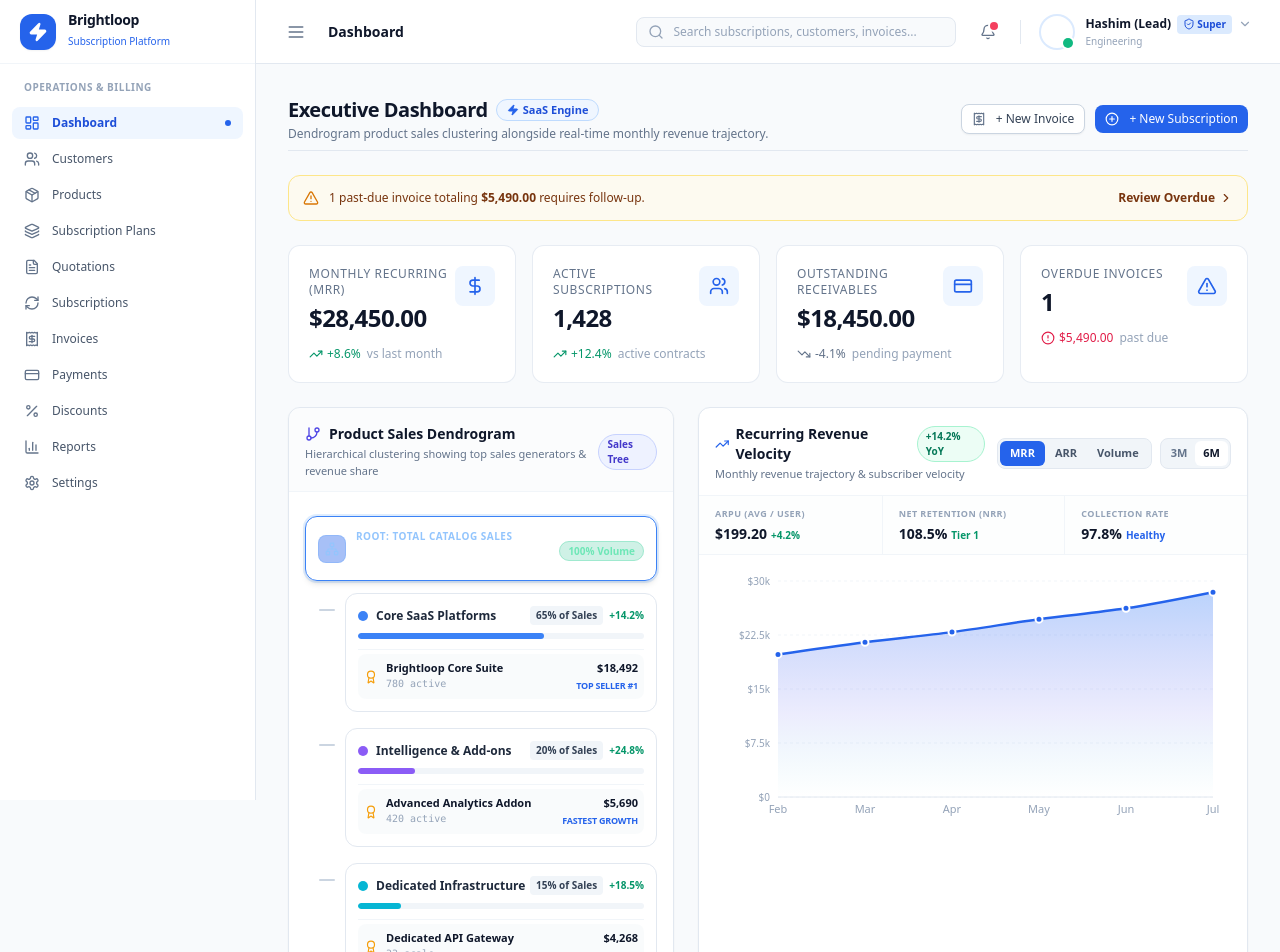
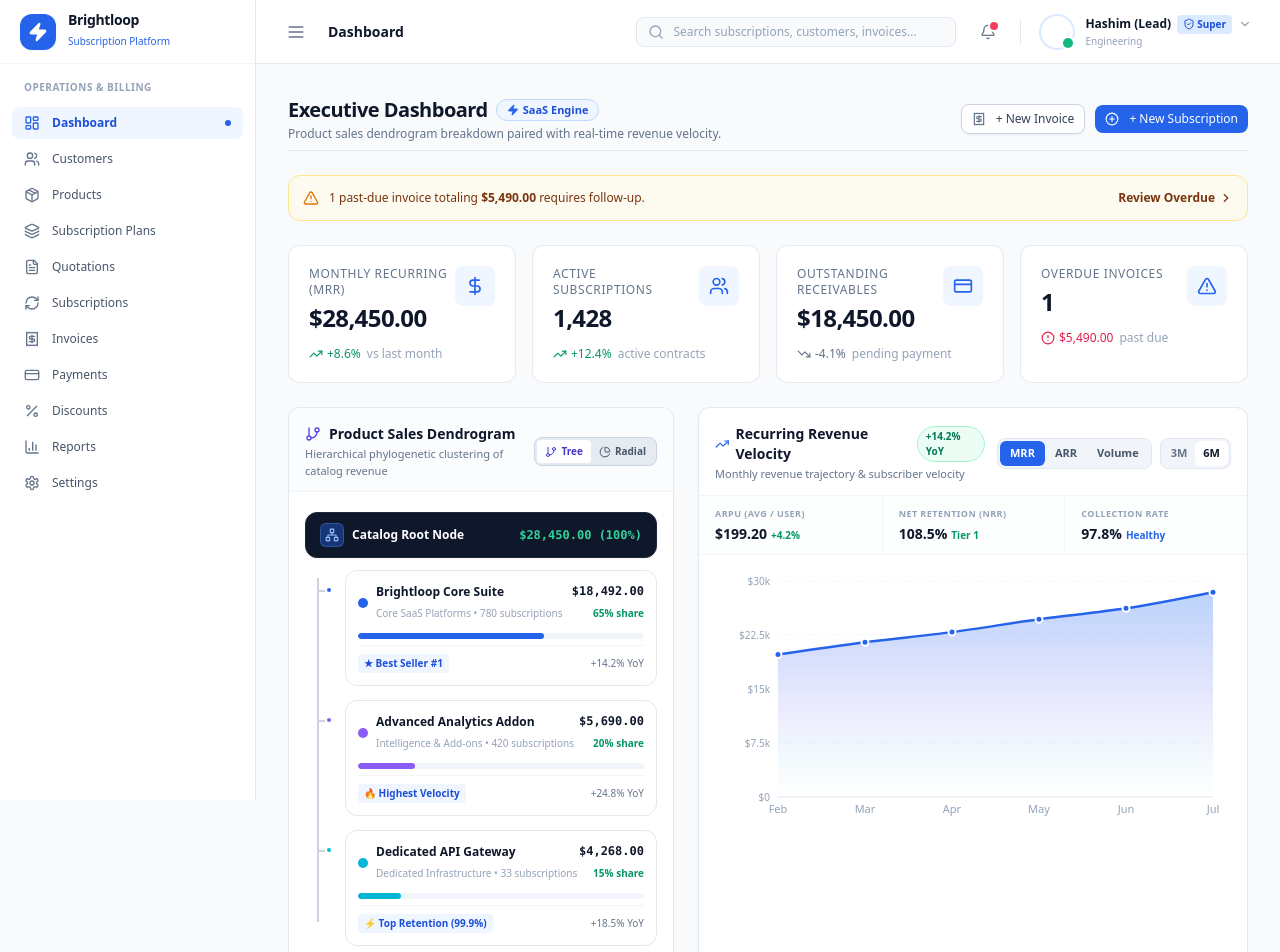
Before and after one commit to 501-hashim/Subscription_Management_System, a React (Vite) app: page / in a window 1280 px wide. Shown: the top 952 px of the page. Built offline with nearby package versions, Linux system fonts and the light colour scheme.

Commit message:
feat(dashboard): transform Dendrogram into dual representations (Phylogenetic Tree & Radial Concentric Clusters)

```diff
--- a/src/pages/Dashboard/DashboardPage.jsx
+++ b/src/pages/Dashboard/DashboardPage.jsx
@@ -7,20 +7,19 @@ import {
   ChevronRight,
   PlusCircle,
   Receipt,
-  ArrowUpRight,
   TrendingUp,
   Target,
   Sparkles,
   Zap,
   Calendar,
-  CheckCircle2,
   GitBranch,
   Network,
   Package,
-  Layers,
   Flame,
   Award,
-  SlidersHorizontal
+  PieChart as PieIcon,
+  CircleDot,
+  CheckCircle2
 } from 'lucide-react';
 import { StatsCard } from '../../components/common/StatsCard';
 import { Card, CardHeader, CardTitle, CardDescription, CardContent } from '../../components/common/Card';
@@ -49,10 +48,11 @@ export function DashboardPage({
   const [activeMetric, setActiveMetric] = useState('mrr'); // 'mrr' | 'arr' | 'newSubscriptions'
   const [timeRange, setTimeRange] = useState('6M'); // '3M' | '6M'
 
-  // Dendrogram Active Hover/Selection State
-  const [selectedCluster, setSelectedCluster] = useState('all'); // 'all' | 'core' | 'addons' | 'infra'
+  // Dendrogram Representation Mode: 'bracket' (Phylogenetic Tree) | 'radial' (Concentric Cluster Rings)
+  const [dendroMode, setDendroMode] = useState('bracket');
+  const [hoveredNode, setHoveredNode] = useState(null);
 
-  // Comprehensive 6-month historical & forecast dataset for dynamic switching
+  // 6-month historical & forecast dataset
   const chartDatasets = {
     '6M': [
       { month: 'Feb', mrr: 19800, arr: 237600, newSubscriptions: 51, growth: '+7.6%' },
@@ -70,80 +70,69 @@ export function DashboardPage({
   };
 
   const currentChartData = chartDatasets[timeRange];
-
   const overdueInvoices = invoices.filter((inv) => inv.status.toLowerCase() === 'overdue');
   const recentSubscriptions = subscriptions.slice(0, 3);
 
-  // Target Goal Calculation
   const currentMrr = 28450;
   const targetMrr = 35000;
   const progressPercent = Math.min(100, Math.round((currentMrr / targetMrr) * 100));
 
-  // Product Hierarchical Dendrogram Clusters & Sales Performance
-  const dendrogramClusters = [
+  // Product Dendrogram Data Structure
+  const productsDendro = [
     {
-      id: 'core',
-      category: 'Core SaaS Platforms',
-      share: '65%',
-      salesAmount: 18492,
-      growth: '+14.2%',
-      color: '#3b82f6', // blue
-      products: [
-        {
+      id: 'prod-core',
       name: 'Brightloop Core Suite',
       code: 'BL-CORE',
-          tier: 'Enterprise Flagship',
-          sales: '$18,492',
-          units: '780 active',
-          badge: 'Top Seller #1',
-          status: 'excellent',
-          sparkColor: 'bg-emerald-500',
-        },
-      ],
+      category: 'Core SaaS Platforms',
+      shareNum: 65,
+      share: '65%',
+      sales: 18492,
+      units: '780 subscriptions',
+      badge: '★ Best Seller #1',
+      growth: '+14.2% YoY',
+      color: '#2563eb', // blue
+      ringColor: 'stroke-blue-600',
+      fillColor: 'bg-blue-600',
+      textColor: 'text-blue-600',
+      desc: 'All-in-one recurring revenue billing & contract engine',
     },
     {
-      id: 'addons',
-      category: 'Intelligence & Add-ons',
-      share: '20%',
-      salesAmount: 5690,
-      growth: '+24.8%',
-      color: '#8b5cf6', // purple
-      products: [
-        {
+      id: 'prod-anly',
       name: 'Advanced Analytics Addon',
       code: 'BL-ANLY',
-          tier: 'Growth Accelerator',
-          sales: '$5,690',
-          units: '420 active',
-          badge: 'Fastest Growth',
-          status: 'high-velocity',
-          sparkColor: 'bg-purple-500',
-        },
-      ],
+      category: 'Intelligence & Add-ons',
+      shareNum: 20,
+      share: '20%',
+      sales: 5690,
+      units: '420 subscriptions',
+      badge: '🔥 Highest Velocity',
+      growth: '+24.8% YoY',
+      color: '#8b5cf6', // purple
+      ringColor: 'stroke-purple-600',
+      fillColor: 'bg-purple-600',
+      textColor: 'text-purple-600',
+      desc: 'Predictive churn and customer LTV forecasting',
     },
     {
-      id: 'infra',
-      category: 'Dedicated Infrastructure',
-      share: '15%',
-      salesAmount: 4268,
-      growth: '+18.5%',
-      color: '#06b6d4', // cyan
-      products: [
-        {
+      id: 'prod-gate',
       name: 'Dedicated API Gateway',
       code: 'BL-GATE',
-          tier: 'DevOps & Webhooks',
-          sales: '$4,268',
-          units: '33 scale',
-          badge: 'Top Retention',
-          status: 'stable',
-          sparkColor: 'bg-cyan-500',
-        },
-      ],
+      category: 'Dedicated Infrastructure',
+      shareNum: 15,
+      share: '15%',
+      sales: 4268,
+      units: '33 subscriptions',
+      badge: '⚡ Top Retention (99.9%)',
+      growth: '+18.5% YoY',
+      color: '#06b6d4', // cyan
+      ringColor: 'stroke-cyan-500',
+      fillColor: 'bg-cyan-500',
+      textColor: 'text-cyan-600',
+      desc: 'High-throughput webhook delivery & dedicated VPC',
     },
   ];
 
-  // Custom Glassmorphic Tooltip
+  // Tooltip for Revenue Graph
   const CustomTooltip = ({ active, payload, label }) => {
     if (active && payload && payload.length) {
       const data = payload[0].payload;
@@ -197,7 +186,7 @@ export function DashboardPage({
             </span>
           </div>
           <p className="text-xs text-slate-500 mt-0.5">
-            Dendrogram product sales clustering alongside real-time monthly revenue trajectory.
+            Product sales dendrogram breakdown paired with real-time revenue velocity.
           </p>
         </div>
 
@@ -285,149 +274,224 @@ export function DashboardPage({
       {/* SPLIT SECTION: LEFT = PRODUCT DENDROGRAM | RIGHT = REVENUE TRAJECTORY GRAPH */}
       <div className="grid grid-cols-1 xl:grid-cols-12 gap-6 items-start">
 
-        {/* LEFT COLUMN (5 of 12): PRODUCT SALES DENDROGRAM HIERARCHY */}
+        {/* LEFT COLUMN (5 of 12): DENDROGRAM PRODUCT SALES BREAKDOWN */}
         <Card className="xl:col-span-5 border-slate-200 shadow-sm overflow-hidden flex flex-col h-full">
-          <CardHeader className="p-4 pb-3 border-b border-slate-100 flex items-center justify-between bg-slate-50/50">
+          <CardHeader className="p-4 pb-3 border-b border-slate-100 flex flex-row items-center justify-between bg-slate-50/50">
             <div>
               <CardTitle className="text-sm font-bold text-slate-900 flex items-center gap-2">
                 <GitBranch className="w-4 h-4 text-indigo-600" />
                 Product Sales Dendrogram
               </CardTitle>
               <CardDescription className="text-[11px] text-slate-500">
-                Hierarchical clustering showing top sales generators & revenue share
+                Hierarchical phylogenetic clustering of catalog revenue
               </CardDescription>
             </div>
-            <span className="text-[10px] font-bold px-2 py-0.5 rounded-full bg-indigo-50 text-indigo-700 border border-indigo-200">
-              Sales Tree
-            </span>
+
+            {/* Representation Switcher */}
+            <div className="bg-slate-200/80 p-0.5 rounded-lg flex items-center border border-slate-300">
+              <button
+                onClick={() => setDendroMode('bracket')}
+                title="Phylogenetic Tree View"
+                className={`px-2 py-1 rounded text-[10px] font-bold transition-all flex items-center gap-1 ${
+                  dendroMode === 'bracket'
+                    ? 'bg-white text-indigo-700 shadow-xs'
+                    : 'text-slate-600 hover:text-slate-900'
+                }`}
+              >
+                <GitBranch className="w-3 h-3" />
+                <span>Tree</span>
+              </button>
+              <button
+                onClick={() => setDendroMode('radial')}
+                title="Radial Cluster Rings"
+                className={`px-2 py-1 rounded text-[10px] font-bold transition-all flex items-center gap-1 ${
+                  dendroMode === 'radial'
+                    ? 'bg-white text-indigo-700 shadow-xs'
+                    : 'text-slate-600 hover:text-slate-900'
+                }`}
+              >
+                <PieIcon className="w-3 h-3" />
+                <span>Radial</span>
+              </button>
+            </div>
           </CardHeader>
 
           <CardContent className="p-4 flex-1 space-y-4">
-            {/* DENDROGRAM VISUAL TREE CANVAS */}
-            <div className="relative pt-2">
-              {/* ROOT NODE: Total Catalog Sales */}
+
+            {/* REPRESENTATION 1: PHYLOGENETIC BRACKET DENDROGRAM (True Orthogonal Tree) */}
+            {dendroMode === 'bracket' && (
+              <div className="space-y-4 animate-in fade-in duration-200">
+                {/* Visual Orthogonal Bracket Diagram with Interactive Product Nodes */}
+                <div className="relative pt-1">
+
+                  {/* Root Node Header */}
+                  <div className="flex items-center justify-between mb-3 bg-slate-900 text-white p-2.5 px-3.5 rounded-xl border border-slate-800 shadow-sm">
+                    <div className="flex items-center gap-2">
+                      <div className="w-6 h-6 rounded-md bg-blue-600/40 text-blue-300 flex items-center justify-center font-bold text-xs border border-blue-400/30">
+                        <Network className="w-3.5 h-3.5" />
+                      </div>
+                      <span className="text-xs font-bold">Catalog Root Node</span>
+                    </div>
+                    <span className="text-xs font-extrabold text-emerald-400 font-mono">
+                      {formatCurrency(currentMrr)} (100%)
+                    </span>
+                  </div>
+
+                  {/* Orthogonal Bracket Tree SVG + HTML Nodes */}
+                  <div className="relative pl-6 space-y-3.5 before:absolute before:left-3 before:top-2 before:bottom-6 before:w-0.5 before:bg-slate-300">
+                    {productsDendro.map((prod, index) => {
+                      const isHovered = hoveredNode === prod.id;
+
+                      return (
                         <div
-                onClick={() => setSelectedCluster('all')}
-                className={`p-3 rounded-xl border transition-all cursor-pointer flex items-center justify-between ${
-                  selectedCluster === 'all'
-                    ? 'bg-linear-to-r from-blue-900 to-indigo-950 text-white border-blue-500 shadow-md ring-2 ring-blue-400/20'
-                    : 'bg-slate-900 text-white border-slate-800 hover:border-slate-700'
+                          key={prod.id}
+                          onMouseEnter={() => setHoveredNode(prod.id)}
+                          onMouseLeave={() => setHoveredNode(null)}
+                          className={`relative pl-4 transition-all duration-200 cursor-pointer ${
+                            hoveredNode && !isHovered ? 'opacity-60' : 'opacity-100'
                           }`}
                         >
-                <div className="flex items-center gap-2.5">
-                  <div className="w-7 h-7 rounded-lg bg-blue-600/40 text-blue-300 flex items-center justify-center font-bold text-xs border border-blue-400/30">
-                    <Network className="w-3.5 h-3.5" />
-                  </div>
+                          {/* Horizontal Dendrogram Branch Arm with Distance Dot */}
+                          <div className="absolute -left-3 top-5 w-4 h-0.5 bg-slate-300" />
+                          <div
+                            className="absolute -left-1 top-4 w-2 h-2 rounded-full border-2 border-white shadow-xs"
+                            style={{ backgroundColor: prod.color }}
+                          />
+
+                          {/* Product Box Leaf Node */}
+                          <div className={`p-3 rounded-xl border transition-all ${
+                            isHovered
+                              ? 'bg-blue-50/70 border-blue-400 shadow-md ring-1 ring-blue-300'
+                              : 'bg-white border-slate-200 shadow-xs hover:border-slate-300'
+                          }`}>
+                            <div className="flex items-center justify-between">
+                              <div className="flex items-center gap-2">
+                                <span
+                                  className="w-2.5 h-2.5 rounded-full shrink-0"
+                                  style={{ backgroundColor: prod.color }}
+                                />
                                 <div>
-                    <span className="text-[10px] uppercase font-bold tracking-wider text-blue-300 block">
-                      Root: Total Catalog Sales
+                                  <h4 className="text-xs font-bold text-slate-900 leading-tight">
+                                    {prod.name}
+                                  </h4>
+                                  <span className="text-[10px] text-slate-400 font-medium">
+                                    {prod.category} • {prod.units}
                                   </span>
-                    <span className="font-extrabold text-sm">{formatCurrency(currentMrr)} MRR</span>
                                 </div>
                               </div>
                               <div className="text-right">
-                  <span className="text-[10px] font-semibold px-2 py-0.5 rounded-full bg-emerald-500/20 text-emerald-300 border border-emerald-400/30">
-                    100% Volume
+                                <span className="text-xs font-black text-slate-900 block font-mono">
+                                  {formatCurrency(prod.sales)}
+                                </span>
+                                <span className="text-[10px] font-bold text-emerald-600">
+                                  {prod.share} share
                                 </span>
                               </div>
                             </div>
 
-              {/* BRANCH CONNECTOR TREE (Visual Dendrogram Connectors) */}
-              <div className="pl-6 pt-3 relative space-y-4 before:absolute before:left-3.5 before:top-0 before:bottom-6 before:w-0.5 before:bg-linear-to-b before:from-blue-600 before:via-indigo-400 before:to-cyan-400">
-                {dendrogramClusters.map((cluster) => {
-                  const isSelected = selectedCluster === 'all' || selectedCluster === cluster.id;
-
-                  return (
-                    <div
-                      key={cluster.id}
-                      className={`relative pl-4 transition-all duration-200 ${
-                        !isSelected ? 'opacity-40 grayscale-50' : 'opacity-100'
-                      }`}
-                      onClick={() => setSelectedCluster(cluster.id)}
-                    >
-                      {/* Horizontal Connector Branch Bar */}
-                      <div className="absolute -left-2.5 top-4 w-4 h-0.5 bg-slate-300 rounded" />
-
-                      {/* Cluster Category Node */}
-                      <div className="p-3 bg-white rounded-xl border border-slate-200 shadow-xs hover:border-blue-400 transition-all cursor-pointer">
-                        <div className="flex items-center justify-between mb-2">
-                          <div className="flex items-center gap-2">
-                            <span
-                              className="w-2.5 h-2.5 rounded-full shadow-xs"
-                              style={{ backgroundColor: cluster.color }}
-                            />
-                            <span className="font-bold text-xs text-slate-800">{cluster.category}</span>
-                          </div>
-                          <div className="flex items-center gap-1.5">
-                            <span className="text-[10px] font-extrabold px-1.5 py-0.5 rounded bg-slate-100 text-slate-700">
-                              {cluster.share} of Sales
-                            </span>
-                            <span className="text-[10px] font-bold text-emerald-600">
-                              {cluster.growth}
-                            </span>
-                          </div>
-                        </div>
-
-                        {/* Progress Share Bar */}
-                        <div className="w-full bg-slate-100 rounded-full h-1.5 overflow-hidden mb-2.5">
+                            {/* Relative Weight Distance Line */}
+                            <div className="w-full bg-slate-100 rounded-full h-1.5 overflow-hidden mt-2.5">
                               <div
                                 className="h-1.5 rounded-full transition-all duration-500"
                                 style={{
-                              width: cluster.share,
-                              backgroundColor: cluster.color
+                                  width: `${prod.shareNum}%`,
+                                  backgroundColor: prod.color
                                 }}
                               />
                             </div>
 
-                        {/* LEAF NODES (Product Details in this cluster) */}
-                        <div className="space-y-1.5 pt-1 border-t border-slate-100">
-                          {cluster.products.map((p, idx) => (
+                            <div className="flex items-center justify-between pt-2 mt-1.5 border-t border-slate-100 text-[10px]">
+                              <span className="font-semibold text-blue-700 bg-blue-50 px-1.5 py-0.5 rounded">
+                                {prod.badge}
+                              </span>
+                              <span className="text-slate-500 font-medium">{prod.growth}</span>
+                            </div>
+                          </div>
+                        </div>
+                      );
+                    })}
+                  </div>
+
+                  {/* Phylogenetic Distance Scale (Horizontal Axis) */}
+                  <div className="mt-3 pt-2 border-t border-slate-100 flex items-center justify-between text-[10px] text-slate-400 font-mono">
+                    <span>0% Cluster</span>
+                    <span className="text-slate-300">─── 25% ───</span>
+                    <span className="text-slate-300">─── 50% ───</span>
+                    <span>100% Volume</span>
+                  </div>
+                </div>
+              </div>
+            )}
+
+            {/* REPRESENTATION 2: RADIAL CONCENTRIC CLUSTERS (Target Rings View) */}
+            {dendroMode === 'radial' && (
+              <div className="space-y-4 animate-in fade-in duration-200">
+                {/* Radial Concentric Rings Visual */}
+                <div className="flex flex-col items-center justify-center py-2">
+                  <div className="relative w-44 h-44 flex items-center justify-center">
+                    {/* Outer Ring: Core Suite (65%) */}
+                    <div className="absolute inset-0 rounded-full border-4 border-dashed border-blue-500/40 animate-spin-slow" />
+                    <div className="absolute inset-2 rounded-full border-4 border-blue-600/70" />
+
+                    {/* Middle Ring: Analytics (20%) */}
+                    <div className="absolute inset-7 rounded-full border-4 border-purple-500/80" />
+
+                    {/* Inner Ring: Dedicated API Gateway (15%) */}
+                    <div className="absolute inset-12 rounded-full border-4 border-cyan-400" />
+
+                    {/* Center Core Hub */}
+                    <div className="relative z-10 w-16 h-16 rounded-full bg-slate-900 text-white flex flex-col items-center justify-center text-center p-1 shadow-lg border border-slate-700">
+                      <span className="text-[9px] font-bold text-blue-400">TOTAL</span>
+                      <span className="text-[11px] font-black leading-tight">$28.4k</span>
+                    </div>
+                  </div>
+                  <span className="text-[11px] text-slate-500 font-medium mt-2">
+                    Concentric Cluster Hierarchy by Revenue Volume
+                  </span>
+                </div>
+
+                {/* Legend Chips */}
+                <div className="space-y-2 pt-1 border-t border-slate-100">
+                  {productsDendro.map((prod) => (
                     <div
-                              key={idx}
-                              className="flex items-center justify-between text-[11px] p-1.5 rounded-lg bg-slate-50/80 hover:bg-blue-50/50 transition-colors"
+                      key={prod.id}
+                      className="flex items-center justify-between p-2 rounded-lg bg-slate-50 border border-slate-100 text-xs"
                     >
                       <div className="flex items-center gap-2">
-                                <Award className="w-3.5 h-3.5 text-amber-500 shrink-0" />
-                                <div>
-                                  <span className="font-semibold text-slate-900 block leading-tight">{p.name}</span>
-                                  <span className="text-[10px] text-slate-400 font-mono">{p.units}</span>
+                        <span
+                          className="w-3 h-3 rounded-full shrink-0"
+                          style={{ backgroundColor: prod.color }}
+                        />
+                        <span className="font-bold text-slate-800">{prod.name}</span>
                       </div>
-                              </div>
-                              <div className="text-right">
-                                <span className="font-extrabold text-slate-900 block">{p.sales}</span>
-                                <span className="text-[9px] font-bold text-blue-600 uppercase tracking-tight">
-                                  {p.badge}
+                      <div className="flex items-center gap-2">
+                        <span className="font-extrabold text-slate-900">{formatCurrency(prod.sales)}</span>
+                        <span className="text-[10px] font-bold text-slate-500 bg-white px-1.5 py-0.5 rounded border border-slate-200">
+                          {prod.share}
                         </span>
                       </div>
                     </div>
                   ))}
                 </div>
               </div>
-                    </div>
-                  );
-                })}
-              </div>
-            </div>
+            )}
 
-            {/* Dendrogram Insights Footnote */}
-            <div className="p-3 bg-blue-50/60 rounded-xl border border-blue-100 text-[11px] text-blue-900 flex items-center justify-between">
+            {/* Performance Summary Banner */}
+            <div className="p-2.5 px-3 bg-blue-50/70 rounded-xl border border-blue-100 text-[11px] text-blue-900 flex items-center justify-between">
               <div className="flex items-center gap-2">
                 <Flame className="w-4 h-4 text-blue-600 shrink-0" />
                 <span>
-                  <strong>Core Suite</strong> generates 65% of monthly revenue with 99.2% retention.
+                  <strong>Core Suite</strong> is the primary revenue anchor ({productsDendro[0].share} volume).
                 </span>
               </div>
-              <button
-                onClick={() => setSelectedCluster('all')}
-                className="text-[10px] font-bold text-blue-700 hover:underline shrink-0"
-              >
-                Reset View
-              </button>
+              <span className="text-[10px] font-bold text-blue-700 bg-white px-2 py-0.5 rounded shadow-2xs">
+                Top Tier
+              </span>
             </div>
           </CardContent>
         </Card>
 
-        {/* RIGHT COLUMN (7 of 12): REVENUE TRAJECTORY GRAPH (SHIFTED RIGHT) */}
+        {/* RIGHT COLUMN (7 of 12): REVENUE VELOCITY GRAPH (SHIFTED RIGHT) */}
         <Card className="xl:col-span-7 border-slate-200 shadow-sm overflow-hidden flex flex-col h-full">
           {/* Graph Header: Title, Metric Switchers, and Period Selectors */}
           <div className="p-4 pb-3 border-b border-slate-100 flex flex-col sm:flex-row sm:items-center justify-between gap-3 bg-linear-to-b from-slate-50/50 to-white">
@@ -544,7 +608,7 @@ export function DashboardPage({
               <ResponsiveContainer width="100%" height="100%">
                 <AreaChart data={currentChartData} margin={{ top: 10, right: 10, left: -5, bottom: 0 }}>
                   <defs>
-                    <linearGradient id="auroraRevenueGradient2" x1="0" y1="0" x2="0" y2="1">
+                    <linearGradient id="auroraRevenueGradient3" x1="0" y1="0" x2="0" y2="1">
                       <stop offset="0%" stopColor="#3b82f6" stopOpacity={0.35} />
                       <stop offset="60%" stopColor="#6366f1" stopOpacity={0.12} />
                       <stop offset="100%" stopColor="#06b6d4" stopOpacity={0.0} />
@@ -577,7 +641,7 @@ export function DashboardPage({
                     dot={{ r: 3.5, fill: '#2563eb', strokeWidth: 2, stroke: '#ffffff' }}
                     activeDot={{ r: 5, fill: '#1d4ed8', stroke: '#ffffff', strokeWidth: 2 }}
                     fillOpacity={1}
-                    fill="url(#auroraRevenueGradient2)"
+                    fill="url(#auroraRevenueGradient3)"
                   />
                 </AreaChart>
               </ResponsiveContainer>
```
Lines whose indentation alone changed are shown as unchanged.
